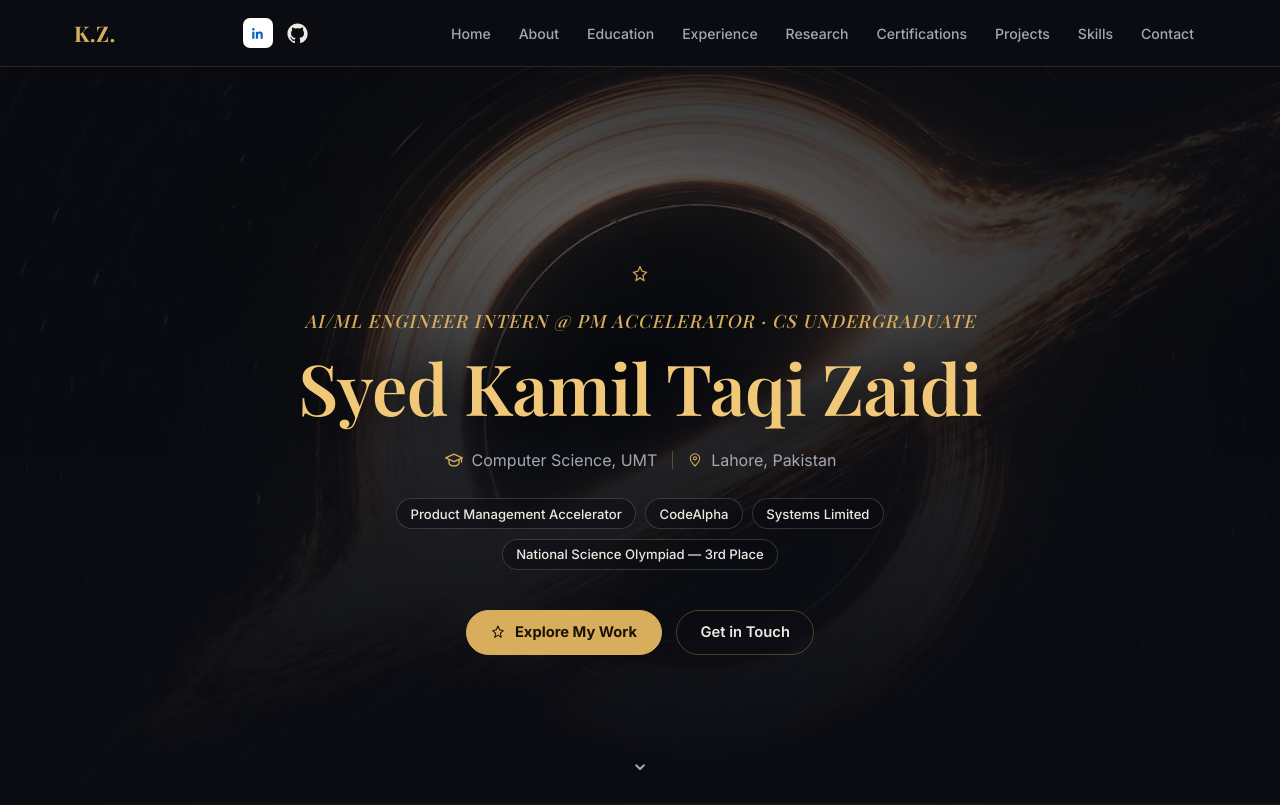
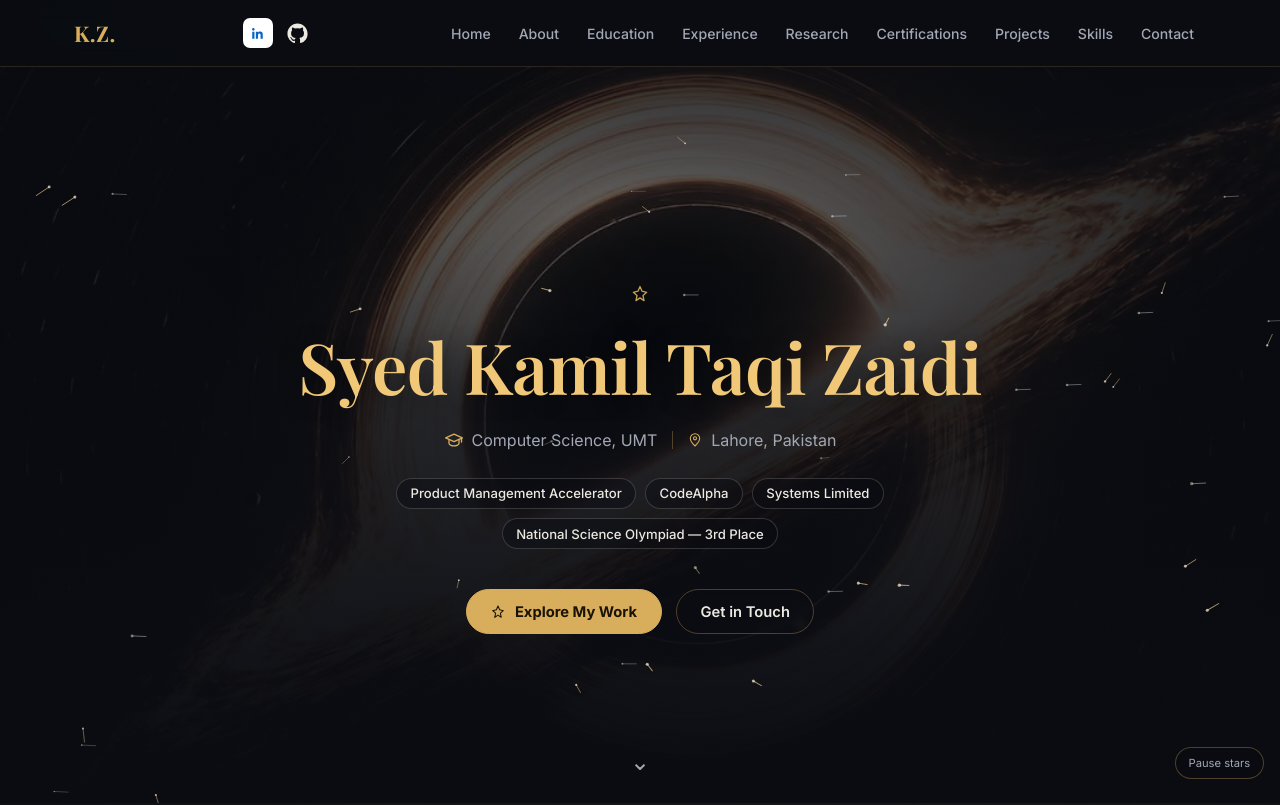
Before and after one commit to kamilcodes14/kamilcodes14.github.io, a React (Vite) app: page / in a window 1280 px wide. Shown: the top 805 px of the page. Built offline with nearby package versions, Linux system fonts and the light colour scheme; a web font is replaced by a local one.

Commit message:
Animate hero stars around black hole and remove internship headline

```diff
--- /dev/null
+++ b/src/components/BlackHoleStars.jsx
@@ -0,0 +1,114 @@
+import { useEffect, useRef, useState } from "react";
+
+// Decorative particle paths, aligned to the black hole in the existing artwork.
+export default function BlackHoleStars() {
+  const canvasRef = useRef(null);
+  const [paused, setPaused] = useState(false);
+
+  useEffect(() => {
+    const canvas = canvasRef.current;
+    const context = canvas.getContext("2d");
+    if (!context) return;
+    const reducedMotion = window.matchMedia("(prefers-reduced-motion: reduce)");
+    let width = 0, height = 0, scale = 1, cx = 0, cy = 0;
+    let frame = 0, lastTime = 0, elapsed = 0, visible = true;
+    const particles = Array.from({ length: 64 }, (_, index) => ({
+      phase: Math.random(),
+      angle: Math.random() * Math.PI * 2,
+      duration: 15 + Math.random() * 18,
+      size: 0.6 + Math.random() * 1.1,
+      captured: index % 3 !== 0,
+      lane: Math.random(),
+    }));
+
+    function position(particle, progress) {
+      if (!particle.captured) {
+        return { x: width * (1.2 - progress * 1.4),
+          y: height * particle.lane + Math.sin(progress * Math.PI) * 32 };
+      }
+      const radius = (Math.max(width, height) * 0.75) * (1 - progress) + 65 * scale;
+      const angle = particle.angle + progress * 2.7;
+      return { x: cx + Math.cos(angle) * radius,
+        y: cy + Math.sin(angle) * radius * 0.82 };
+    }
+
+    function paint() {
+      context.clearRect(0, 0, width, height);
+      for (const particle of particles) {
+        const progress = (particle.phase + elapsed / particle.duration) % 1;
+        const point = position(particle, progress);
+        const tail = position(particle, Math.max(0, progress - 0.008));
+        const fade = Math.min(1, progress * 12, (1 - progress) * 7);
+        context.globalAlpha = fade * (particle.captured ? 0.7 : 0.45);
+        context.strokeStyle = particle.captured ? "#e9c88e" : "#dce6f5";
+        context.lineWidth = particle.size * 0.65;
+        context.beginPath();
+        context.moveTo(tail.x, tail.y);
+        context.lineTo(point.x, point.y);
+        context.stroke();
+        context.fillStyle = "#fff2d7";
+        context.beginPath();
+        context.arc(point.x, point.y, particle.size, 0, Math.PI * 2);
+        context.fill();
+      }
+      context.globalAlpha = 1;
+    }
+
+    function tick(now) {
+      if (lastTime) elapsed += Math.min((now - lastTime) / 1000, 0.05);
+      lastTime = now;
+      paint();
+      frame = requestAnimationFrame(tick);
+    }
+
+    function syncMotion() {
+      cancelAnimationFrame(frame);
+      lastTime = 0;
+      if (!paused && !reducedMotion.matches && visible && !document.hidden) {
+        frame = requestAnimationFrame(tick);
+      } else paint();
+    }
+
+    function resize() {
+      const bounds = canvas.getBoundingClientRect();
+      width = bounds.width;
+      height = bounds.height;
+      const dpr = Math.min(window.devicePixelRatio || 1, 2);
+      canvas.width = Math.round(width * dpr);
+      canvas.height = Math.round(height * dpr);
+      context.setTransform(dpr, 0, 0, dpr, 0, 0);
+      // Match background-size: cover and background-position: center 30%.
+      scale = Math.max(width / 1080, height / 1440);
+      cx = (width - 1080 * scale) / 2 + 580 * scale;
+      cy = (height - 1440 * scale) * 0.3 + 550 * scale;
+      paint();
+    }
+
+    const resizeObserver = new ResizeObserver(resize);
+    resizeObserver.observe(canvas);
+    const intersectionObserver = new IntersectionObserver(([entry]) => {
+      visible = entry.isIntersecting;
+      syncMotion();
+    });
+    intersectionObserver.observe(canvas);
+    reducedMotion.addEventListener("change", syncMotion);
+    document.addEventListener("visibilitychange", syncMotion);
+    resize();
+    syncMotion();
+    return () => {
+      cancelAnimationFrame(frame);
+      resizeObserver.disconnect();
+      intersectionObserver.disconnect();
+      reducedMotion.removeEventListener("change", syncMotion);
+      document.removeEventListener("visibilitychange", syncMotion);
+    };
+  }, [paused]);
+
+  return <>
+    <canvas ref={canvasRef} className="hero__stars" aria-hidden="true" />
+    <button type="button" className="hero__motion-toggle" onClick={() => setPaused(!paused)}
+      aria-label={paused ? "Play star animation" : "Pause star animation"}>
+      {paused ? "Play stars" : "Pause stars"}
+    </button>
+  </>;
+}
--- a/src/pages/Home.css
+++ b/src/pages/Home.css
@@ -36,16 +36,6 @@
   color: var(--gold);
   margin-bottom: 1.5rem;
   opacity: 0.9;
-}
-
-.hero__tagline {
-  font-family: var(--font-display);
-  font-style: italic;
-  font-size: clamp(0.95rem, 2vw, 1.15rem);
-  letter-spacing: 0.06em;
-  text-transform: uppercase;
-  color: var(--gold);
-  margin-bottom: 1rem;
 }
 
 .hero__name {
@@ -157,3 +147,35 @@
 @media (max-width: 600px) {
   .hero { padding-top: 6rem; min-height: 88vh; }
 }
+
+/* A lightweight, non-interactive star layer behind the hero content. */
+.hero__stars {
+  position: absolute;
+  inset: 0;
+  width: 100%;
+  height: 100%;
+  z-index: 0;
+  pointer-events: none;
+}
+.hero__motion-toggle {
+  position: absolute;
+  right: 1rem;
+  bottom: 1.5rem;
+  z-index: 2;
+  border: 1px solid var(--border-strong);
+  border-radius: 999px;
+  background: rgba(10, 12, 18, 0.7);
+  color: var(--text-muted);
+  padding: 0.5rem 0.8rem;
+  font: inherit;
+  font-size: 0.7rem;
+  cursor: pointer;
+}
+.hero__motion-toggle:focus-visible {
+  outline: 2px solid var(--gold);
+  outline-offset: 4px;
+}
+@media (prefers-reduced-motion: reduce) {
+  .hero__motion-toggle { display: none; }
+  .hero__scroll-hint { animation: none; }
+}
--- a/src/pages/Home.jsx
+++ b/src/pages/Home.jsx
@@ -1,6 +1,7 @@
 import { motion } from "framer-motion";
 import { profile, education, heroBadges } from "../data/content";
 import { IconStar, IconGrad, IconPin } from "../components/Icons";
+import BlackHoleStars from "../components/BlackHoleStars";
 import heroBg from "../assets/hero-bg.jpg";
 import "./Home.css";
 
@@ -10,6 +11,7 @@ export default function Home() {
   return (
     <section id="home" className="hero" style={{ backgroundImage: `url(${heroBg})` }}>
       <div className="hero__overlay" />
+      <BlackHoleStars />
       <motion.div
         className="hero__content"
         initial={{ opacity: 0, y: 16 }}
@@ -17,7 +19,6 @@ export default function Home() {
         transition={{ duration: 0.6 }}
       >
         <IconStar className="hero__sparkle" />
-        <span className="hero__tagline">{profile.tagline}</span>
         <h1 className="hero__name">{profile.name}</h1>
 
         <div className="hero__meta">
```
